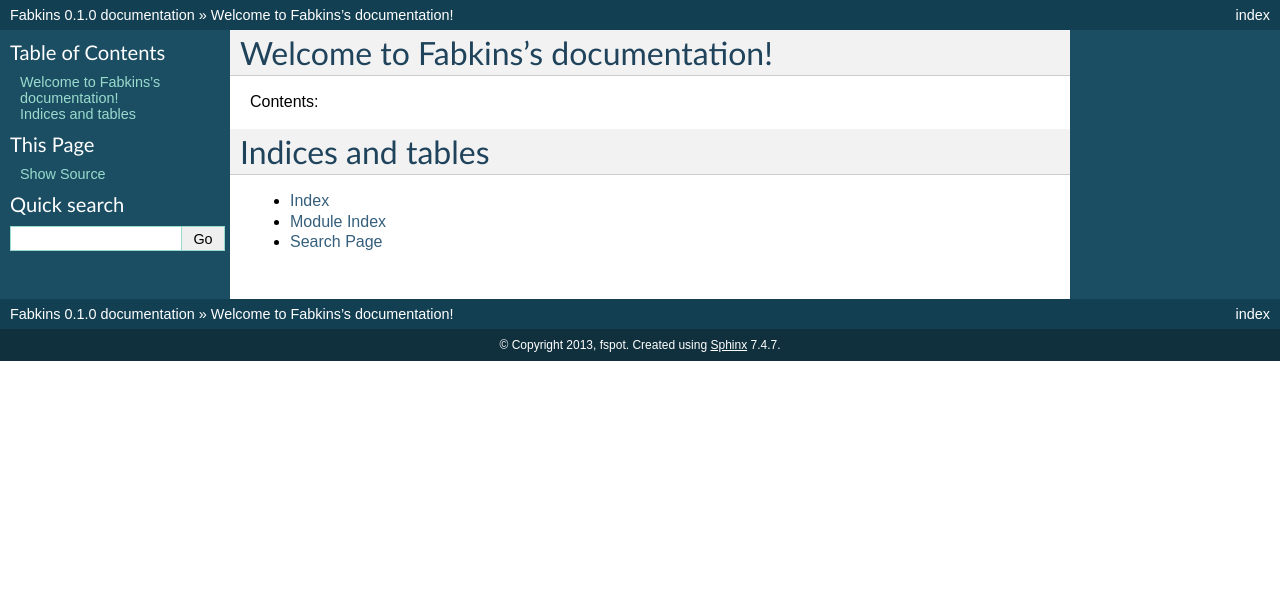
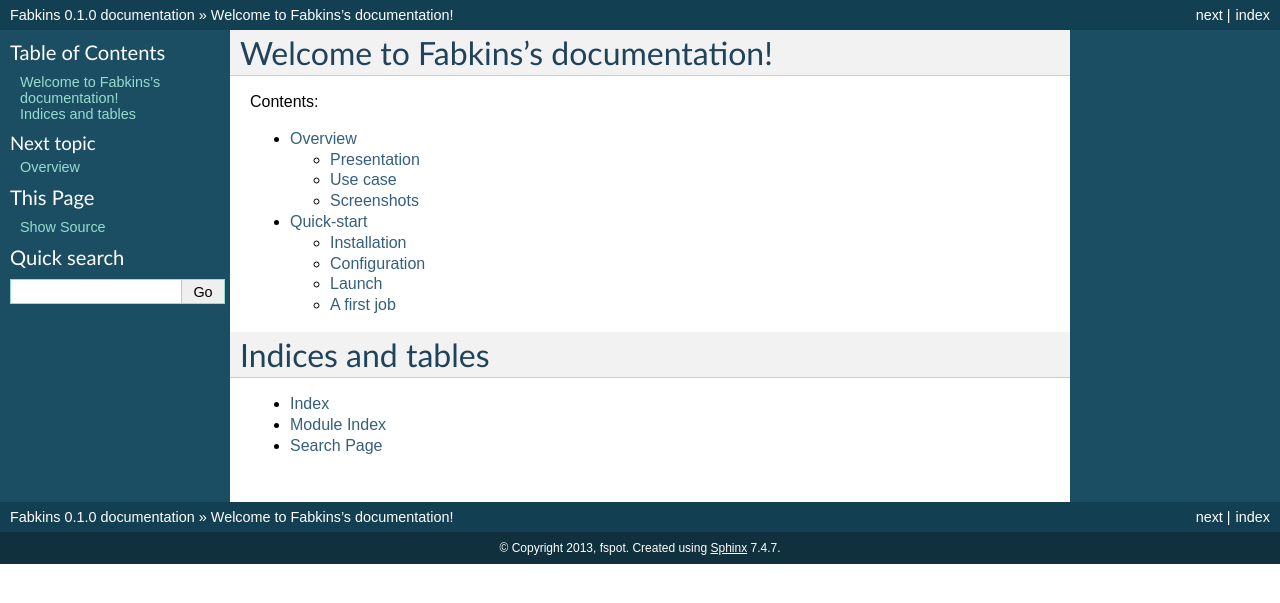
Before and after one commit to fspot/fabkins, a Sphinx documentation site: the page built from docs/index.rst, in a window 1280 px wide. Shown: the top 603 px of the page. Built offline with Sphinx 7.4.7, drawn with Linux system fonts in a browser that asks for light colours.

Commit message:
begin of docs

```diff
--- a/docs/index.rst
+++ b/docs/index.rst
@@ -11,6 +11,8 @@
 .. toctree::
    :maxdepth: 2
 
+   overview
+   quickstart
 
 
 Indices and tables
--- /dev/null
+++ b/docs/quickstart.rst
@@ -0,0 +1,14 @@
+Quick-start
+===========
+
+Installation
+------------
+
+Configuration
+-------------
+
+Launch
+------
+
+A first job
+-----------
```
Also changed, not shown: docs/overview.rst (added, +15 -0 lines).
